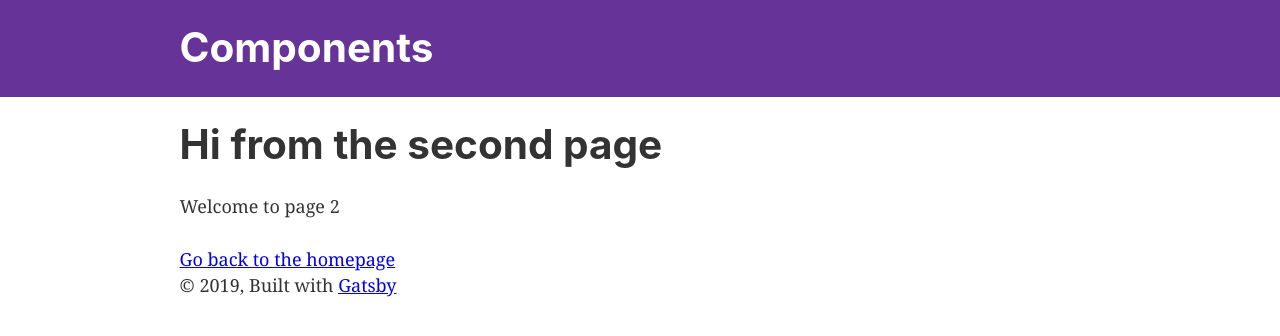
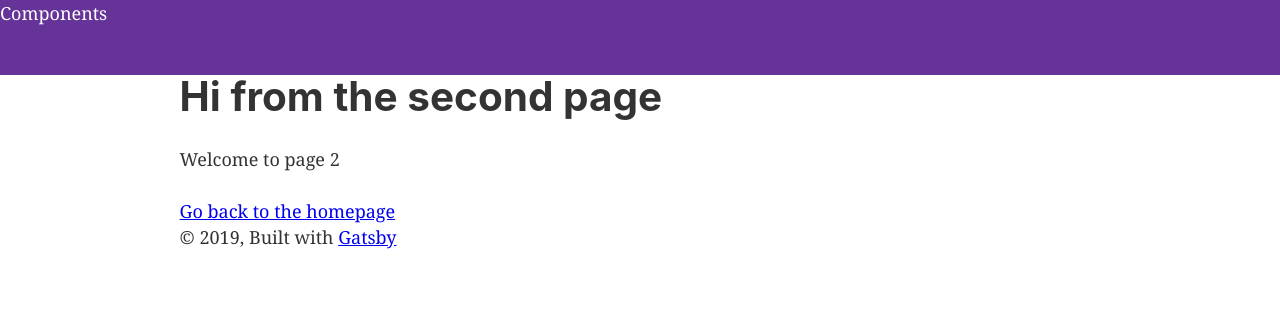
Before and after one commit to itdev164-sp2019/eli-hurst-components, a Gatsby site in the folder components/: page /page-2 in a window 1280 px wide. Built offline with nearby package versions, Linux system fonts and the light colour scheme; Gatsby itself is replaced by a stand-in of ours.

Commit message:
created masthead component

```diff
--- /dev/null
+++ b/components/src/components/Masthead/Masthead.js
@@ -0,0 +1,33 @@
+import React from 'react'
+import PropTypes from "prop-types"
+import { Box } from "rebass"
+import styled from "styled-components"
+import { Link } from "rebass"
+
+const Outer = styled(Box)`
+height: ${props => props.height};
+width: 100%;
+background-color: rebeccapurple;
+margin-bottom: 1.45rem;
+`
+
+export const Masthead = ({ height, siteTitle }) => {
+    return (
+        <Outer height={height}>
+        <Link
+            href="/"
+            style={{
+                color: `white`,
+                textDecoration: `none`
+            }}
+        >
+            {siteTitle}
+        </Link>
+    </Outer>
+    )
+}
+
+Masthead.propTypes = {
+    height: PropTypes.string.isRequired,
+    siteTitle: PropTypes.string
+}
--- /dev/null
+++ b/components/src/components/Masthead/index.js
@@ -0,0 +1 @@
+export { Masthead } from './Masthead'
--- a/components/src/layouts/layout.js
+++ b/components/src/layouts/layout.js
@@ -1,12 +1,11 @@
 import React from "react"
 import PropTypes from "prop-types"
 import { StaticQuery, graphql } from "gatsby"
-
-import Header from "../gatsby-components/header"
-import "./layout.css"
 import { ThemeProvider } from 'styled-components'
 import { Gray as theme } from '../themes/Gray'
 import { Footer, Main } from '../components/Element'
+import { Masthead } from "../components/Masthead"
+import "./layout.css"
 
 const Layout = ({ children }) => (
   <ThemeProvider theme={theme}>
@@ -22,7 +21,7 @@ const Layout = ({ children }) => (
     `}
     render={data => (
       <>
-        <Header siteTitle={data.site.siteMetadata.title} />
+        <Masthead siteTitle={data.site.siteMetadata.title} height="75px" />
         <div
           style={{
             margin: `0 auto`,
```
